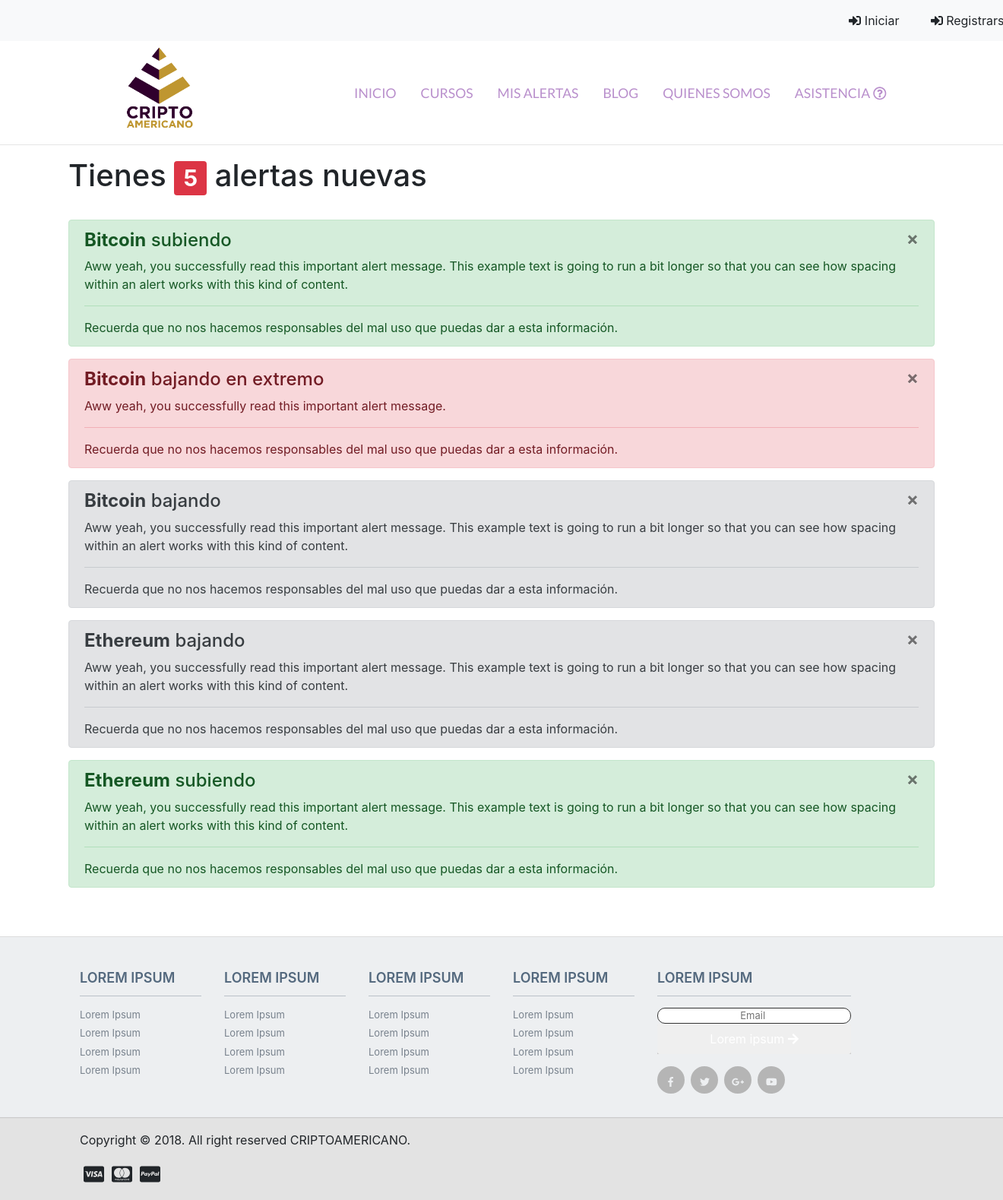
After one commit to AnduagaIslas/PruebaCriptoAmericano, a PHP site: page /alertas.php in a window 1320 px wide; the page is wider, and only the part inside the window is pictured. The commit adds this page. Shown: that part at 76% size. Run offline with PHP 8.4, Linux system fonts and the light colour scheme; some libraries are stand-ins or nearby versions.

Commit message:
Se trabaja en la parte de  MIS ALERTAS

```diff
--- /dev/null
+++ b/alertas.php
@@ -0,0 +1,79 @@
+<?php
+include("recursos/head.php")
+ ?>
+
+<hr>
+
+<div class="container">
+
+  <div class="row">
+    <div class="col-s-12">
+
+      <h1>Tienes <span class="badge badge-danger">5</span> alertas nuevas</h1>
+      <br>
+
+      <div class="alert alert-success" role="alert">
+        <h4 class="alert-heading"><strong>Bitcoin</strong> subiendo
+          <button type="button" class="close" data-dismiss="alert" aria-label="Close">
+            <span aria-hidden="true">&times;</span>
+          </button>
+        </h4>
+        <p>Aww yeah, you successfully read this important alert message. This example text is going to run a bit longer so that you can see how spacing within an alert works with this kind of content.</p>
+        <hr>
+        <p class="mb-0">Recuerda que no nos hacemos responsables del mal uso que puedas dar a esta información.</p>
+      </div>
+
+       <div class="alert alert-danger" role="alert">
+        <h4 class="alert-heading"><strong>Bitcoin</strong> bajando en extremo
+          <button type="button" class="close" data-dismiss="alert" aria-label="Close">
+            <span aria-hidden="true">&times;</span>
+          </button>
+        </h4>
+        <p>Aww yeah, you successfully read this important alert message.</p>
+        <hr>
+        <p class="mb-0">Recuerda que no nos hacemos responsables del mal uso que puedas dar a esta información.</p>
+      </div>
+
+       <div class="alert alert-secondary" role="alert">
+        <h4 class="alert-heading"><strong>Bitcoin</strong> bajando
+          <button type="button" class="close" data-dismiss="alert" aria-label="Close">
+            <span aria-hidden="true">&times;</span>
+          </button>
+        </h4>
+        <p>Aww yeah, you successfully read this important alert message. This example text is going to run a bit longer so that you can see how spacing within an alert works with this kind of content.</p>
+        <hr>
+        <p class="mb-0">Recuerda que no nos hacemos responsables del mal uso que puedas dar a esta información.</p>
+      </div>
+
+       <div class="alert alert-secondary" role="alert">
+        <h4 class="alert-heading"><strong>Ethereum</strong> bajando
+          <button type="button" class="close" data-dismiss="alert" aria-label="Close">
+            <span aria-hidden="true">&times;</span>
+          </button>
+        </h4>
+        <p>Aww yeah, you successfully read this important alert message. This example text is going to run a bit longer so that you can see how spacing within an alert works with this kind of content.</p>
+        <hr>
+        <p class="mb-0">Recuerda que no nos hacemos responsables del mal uso que puedas dar a esta información.</p>
+      </div>
+
+       <div class="alert alert-success" role="alert">
+        <h4 class="alert-heading"><strong>Ethereum</strong> subiendo
+          <button type="button" class="close" data-dismiss="alert" aria-label="Close">
+            <span aria-hidden="true">&times;</span>
+          </button>
+        </h4>
+        <p>Aww yeah, you successfully read this important alert message. This example text is going to run a bit longer so that you can see how spacing within an alert works with this kind of content.</p>
+        <hr>
+        <p class="mb-0">Recuerda que no nos hacemos responsables del mal uso que puedas dar a esta información.</p>
+      </div>
+
+    </div>
+  </div>
+</div>
+
+<br>
+<br>
+
+ <?php
+include("recursos/footer.php")
+  ?>
--- a/recursos/head.php
+++ b/recursos/head.php
@@ -131,7 +131,7 @@
 
 
 
-                <a class="nav-link menu-ancla" href="Transaccion.php">MIS ALERTAS</a>
+                <a class="nav-link menu-ancla" href="alertas.php">MIS ALERTAS</a>
 
 
               </li>
```
Also changed, not shown: Transaccion.php (deleted, +0 -48 lines), cursos.php (+6 -6 lines).
